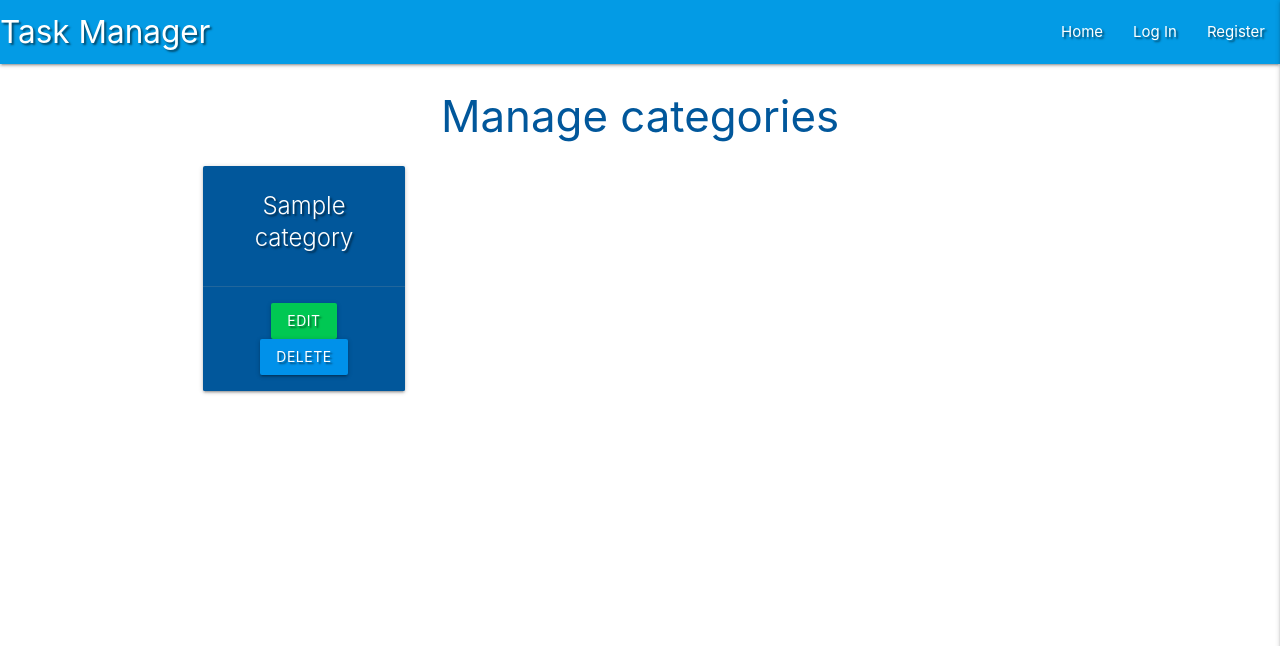
After one commit to deanoandrejevic/taskManagerWalkthrough, a Flask app: page /get_categories in a window 1280 px wide. The commit adds this page. Shown: the top 646 px of the page. Run offline with Flask 2, Linux system fonts and the light colour scheme; a database or web service that is not in the repository returns one stand-in record (values such as "Sample title"); some libraries are stand-ins or nearby versions.

Commit message:
added category template

```diff
--- a/app.py
+++ b/app.py
@@ -146,6 +146,12 @@ def delete_task(task_id):
     return redirect(url_for("get_tasks"))
 
 
+@app.route("/get_categories")
+def get_categories():
+    categories = list(mongo.db.categories.find().sort("category_name", 1))
+    return render_template("categories.html", categories=categories)
+
+
 if __name__ == "__main__":
     app.run(host=os.environ.get("IP"),
             port=int(os.environ.get("PORT")),
--- a/templates/base.html
+++ b/templates/base.html
@@ -46,7 +46,11 @@
               >
             </li>
             <li><a href="{{ url_for('add_task') }}">New Task</a></li>
-            <li><a href="#">Manage Categories</a></li>
+            {% if session.user|lower == "admin"|lower %}
+            <li>
+              <a href="{{ url_for('get_categories') }}">Manage Categories</a>
+            </li>
+            {% endif %}
             <li><a href="{{ url_for('logout') }}">Log Out</a></li>
             {% else %}
             <li><a href="{{ url_for('login') }}">Log In</a></li>
@@ -67,7 +71,7 @@
           >
         </li>
         <li><a href="{{ url_for('add_task') }}">New Task</a></li>
-        <li><a href="#">Manage Categories</a></li>
+        <li><a href="{{ url_for('get_categories') }}">Manage Categories</a></li>
         <li><a href="{{ url_for('logout') }}">Log Out</a></li>
         {% else %}
         <li><a href="{{ url_for('login') }}">Log In</a></li>
--- /dev/null
+++ b/templates/categories.html
@@ -0,0 +1,22 @@
+{% extends "base.html" %}
+{% block content %}
+
+<h3 class="light-blue-text text-darken-4 center-align">Manage categories</h3>
+
+<div class="row">
+    {% for category in categories %}
+    <div class="col s12 m3">
+      <div class="card light-blue darken-4 text-shadow center-align">
+        <div class="card-content white-text">
+          <span class="card-title">{{ category.category_name }}</span>
+        </div>
+        <div class="card-action">
+          <a href="#" class="btn green accent-4">Edit</a>
+          <a href="#" class="btn light-blue accent-4">Delete</a>
+        </div>
+      </div>
+    </div>
+    {% endfor %}
+  </div>
+
+{% endblock %}
```
